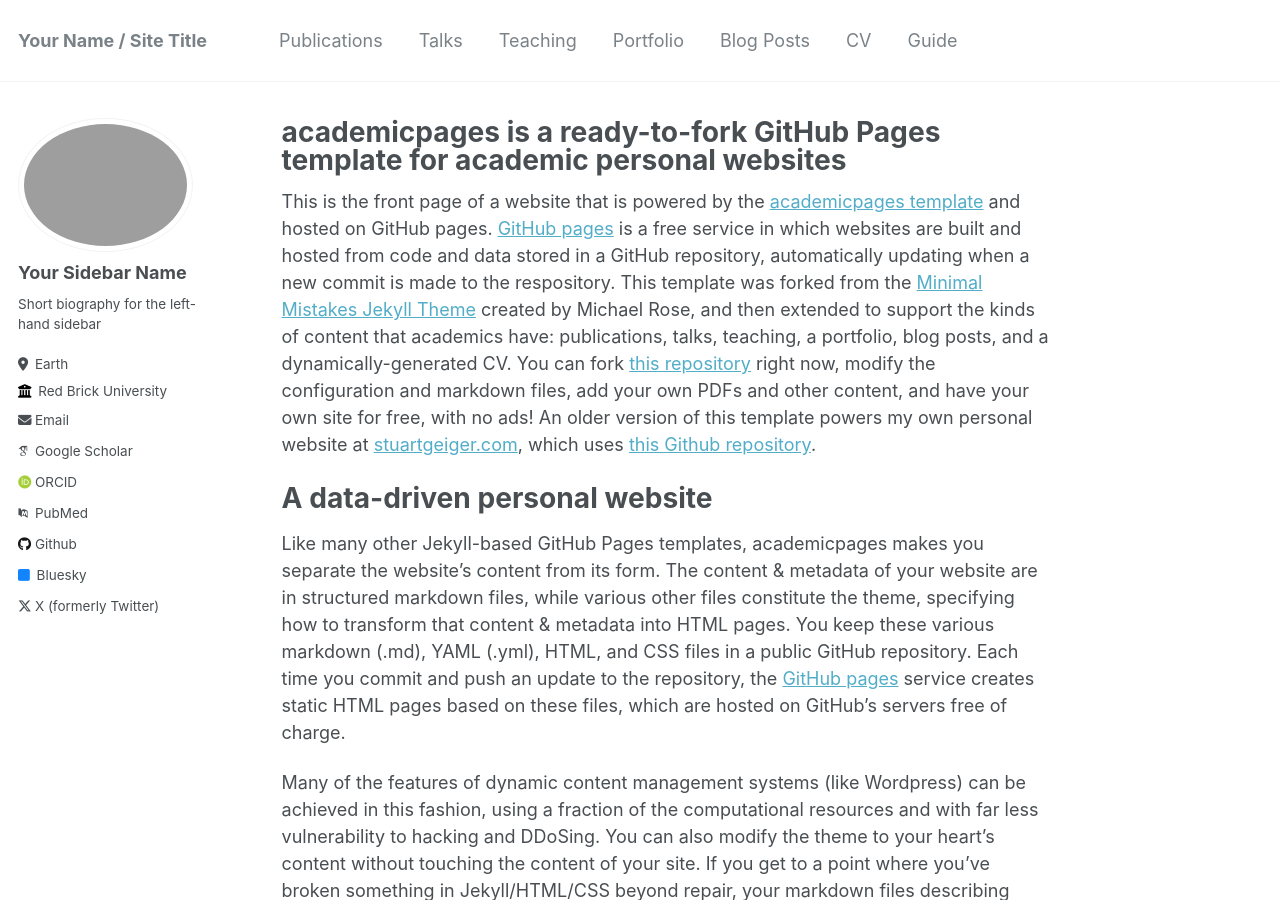
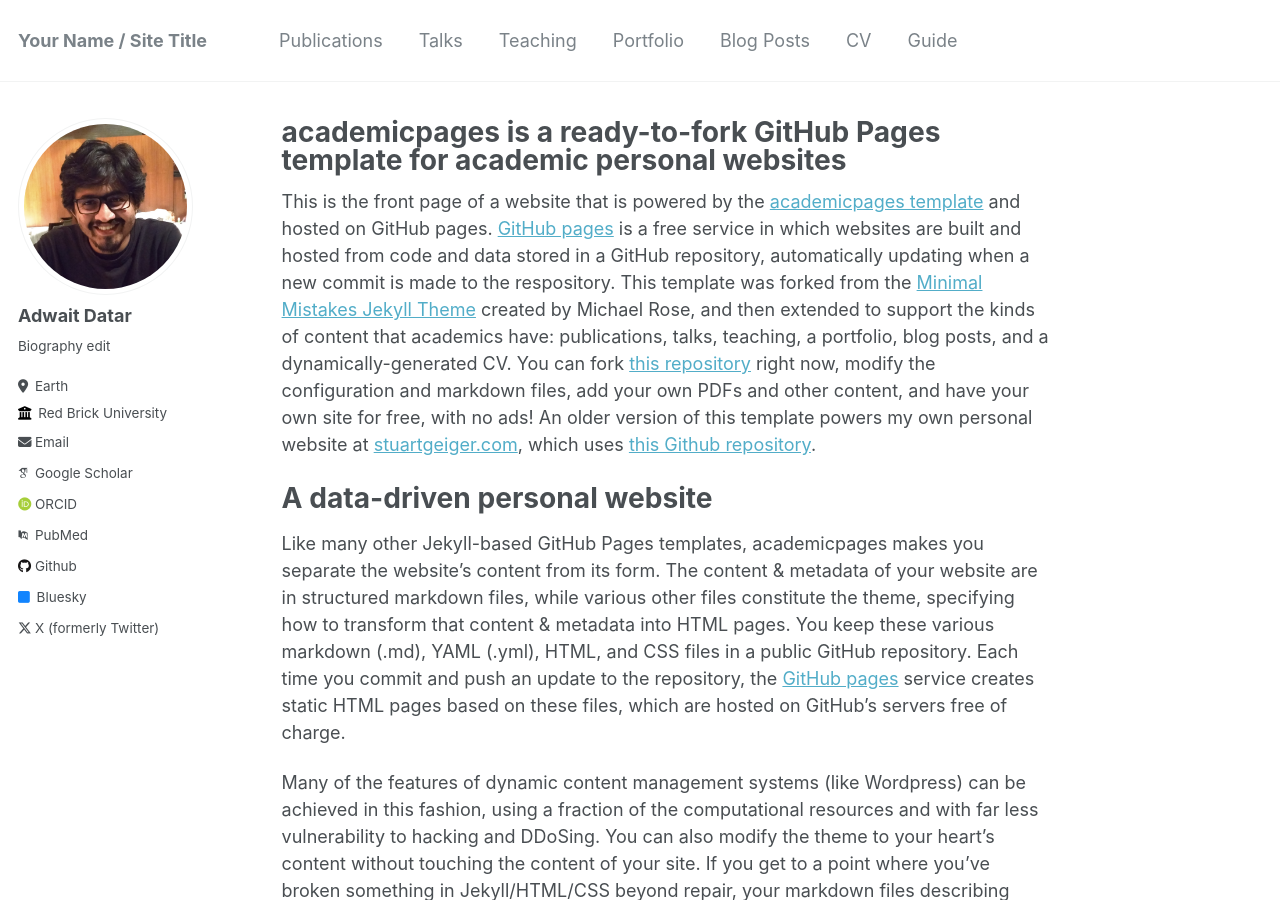
Before and after one commit to addat10/adwait.datar, a Jekyll site: the page built from _pages/about.md, in a window 1280 px wide and 900 px high. Built offline with Jekyll 4.4.1, drawn with Linux system fonts in a browser that asks for light colours; some web fonts are replaced.

Commit message:
test4 biography edit

```diff
--- a/_config.yml
+++ b/_config.yml
@@ -21,10 +21,10 @@ repository               : "academicpages/academicpages.github.io"
 #               Additional customization can be done by editing /_includes/author-profile.html
 author:
   # Biographic information
-  avatar           : "profile.png"
-  name             : "Your Sidebar Name"
+  avatar           : "profile.jpg"
+  name             : "Adwait Datar"
   pronouns         : # example: "she/her"
-  bio              : "Short biography for the left-hand sidebar"
+  bio              : "Biography edit"
   location         : "Earth"
   employer         : "Red Brick University"
   uri              : # URL
```
